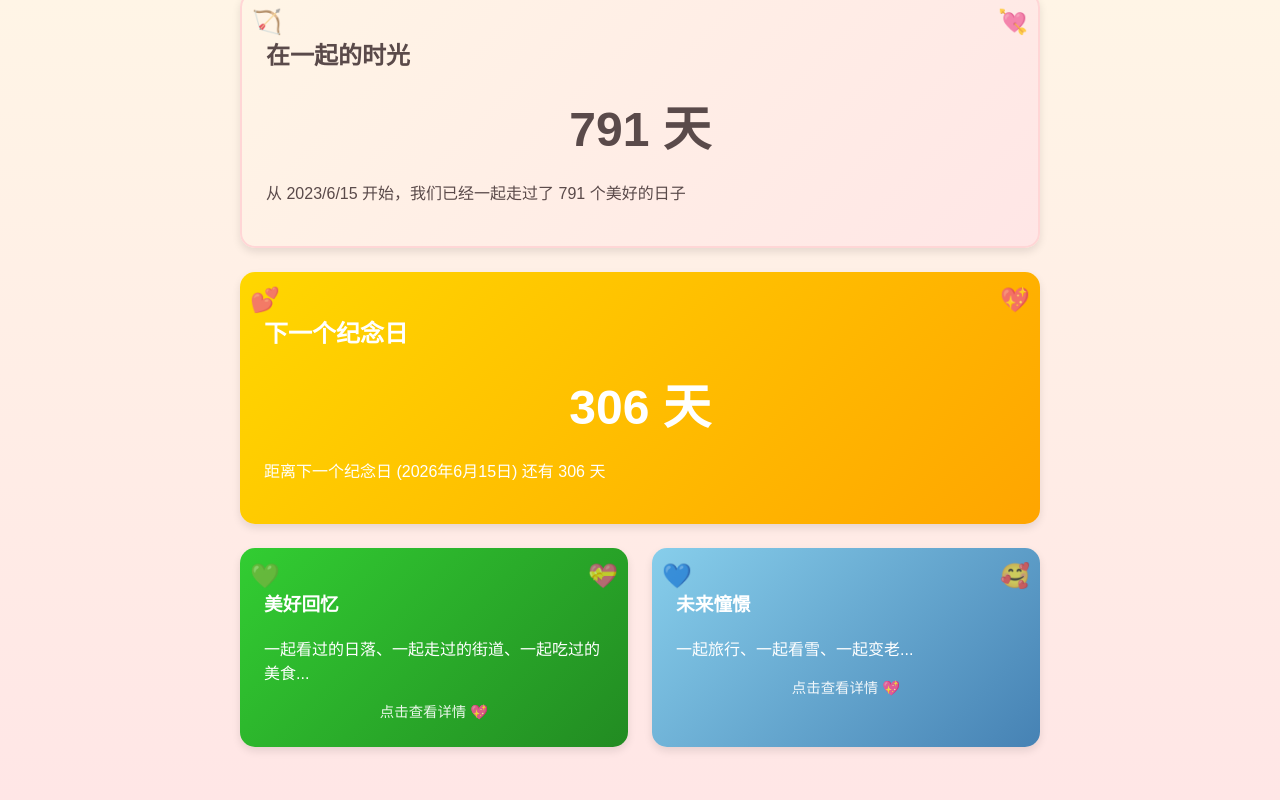
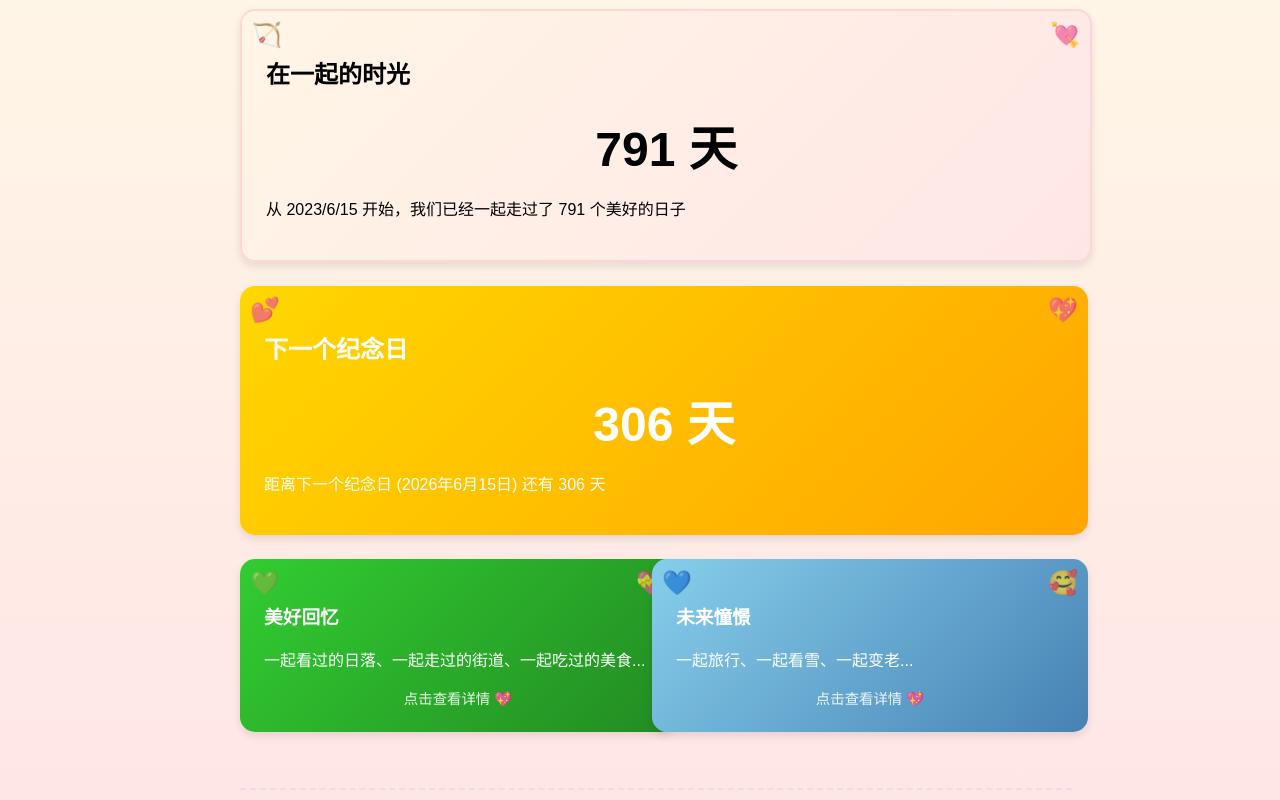
Before and after one commit to DarkNightWalker/yqwh, a Vue app: page /#/home in a window 1280 px wide. Built offline with nearby package versions, Linux system fonts and the light colour scheme.

Commit message:
Update style.css

```diff
--- a/src/style.css
+++ b/src/style.css
@@ -1,29 +1,43 @@
 /* 全局 reset */
 html, body, #app {
   width: 100%;
-  height: 100%;
   margin: 0;
   padding: 0;
+  min-height: 100%;
+  box-sizing: border-box;
+  font-family: 'Segoe UI', Tahoma, Geneva, Verdana, sans-serif;
   background: linear-gradient(to bottom, #fff9f9, #fff0f0);
-  font-family: 'Segoe UI', Tahoma, Geneva, Verdana, sans-serif;
-  line-height: 1.5;
-  color: #5a4a4a;
-  box-sizing: border-box;
+  overflow-x: hidden;
 }
 
 /* 页面容器 */
 .page {
-  min-height: 100vh; /* 保证至少和视口一样高 */
   display: flex;
-  justify-content: center;
-  align-items: flex-start; /* flex-start 避免垂直被压缩 */
-  padding: 2rem 1rem;    /* 内边距不会遮挡内容 */
+  flex-direction: column; /* 改为列布局，更适合手机 */
+  align-items: center;    /* 水平居中 */
+  justify-content: flex-start; /* 顶部开始，避免被遮挡 */
+  min-height: 100vh;
+  padding: 2rem 1rem;
   box-sizing: border-box;
-  position: relative;
 }
 
-/* 内部容器可自动撑开 */
+/* 内部容器 */
 .container {
   width: 100%;
   max-width: 800px;
 }
+
+/* 保证内容自适应 */
+.card, .header, .memories, .quote {
+  width: 100%;
+}
+
+/* 移动端适配 */
+@media (max-width: 768px) {
+  .memories {
+    grid-template-columns: 1fr;
+  }
+  .days-count {
+    font-size: 2rem;
+  }
+}
```
